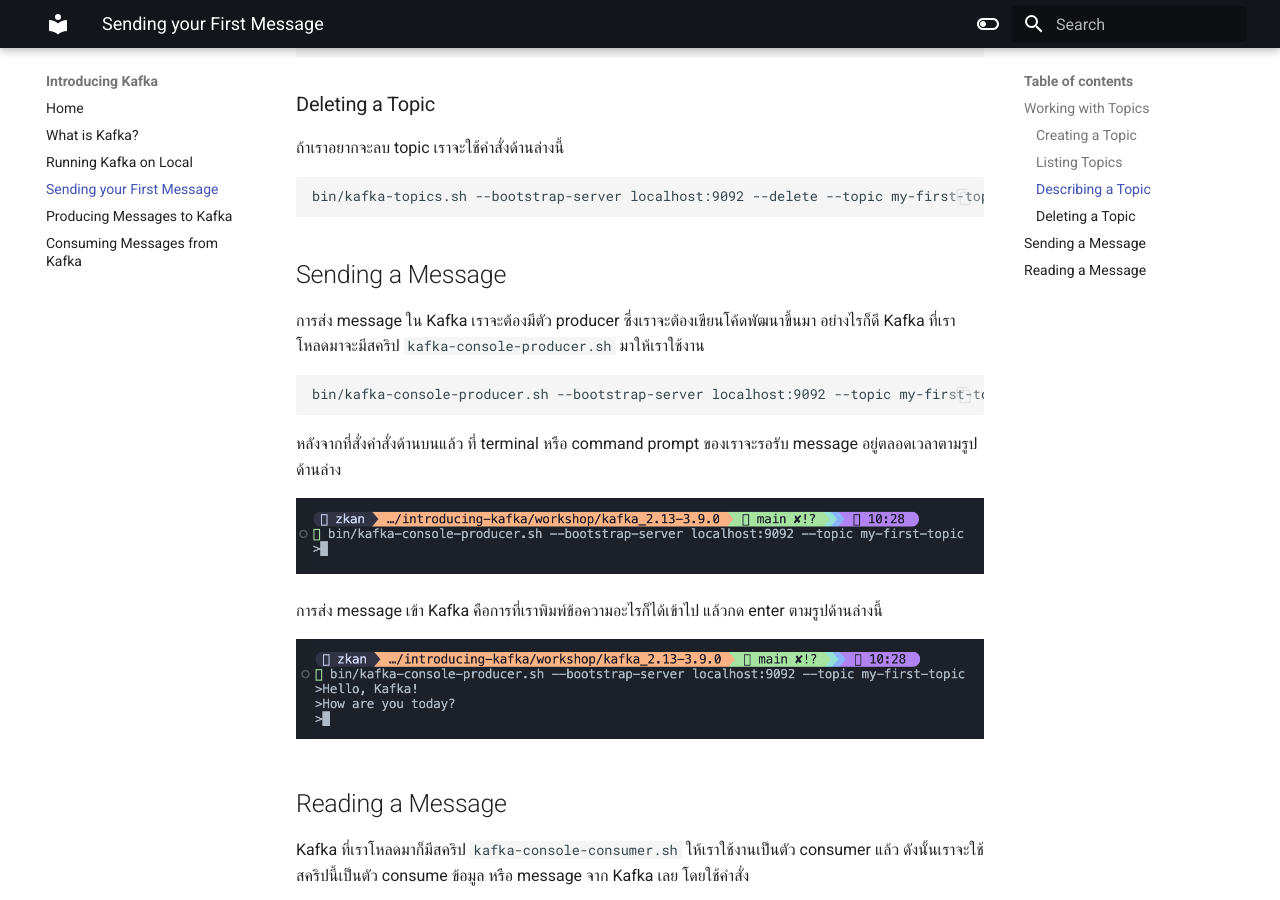
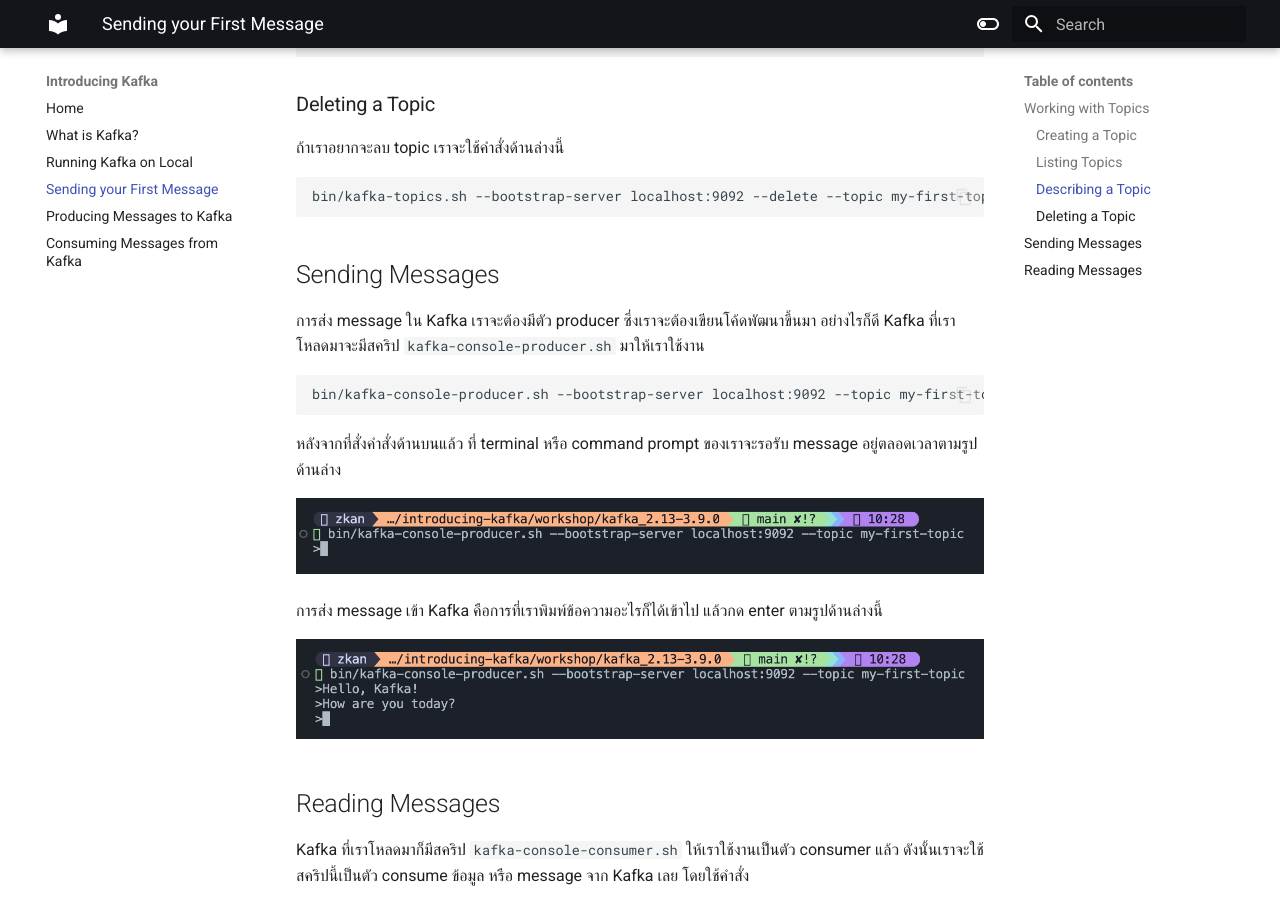
Before and after one commit to zkan/introducing-kafka, an MkDocs documentation site: the page built from docs/sending-your-first-message.md, in a window 1280 px wide and 900 px high, scrolled down 886 px. Built offline with MkDocs 1.6.1 and Material for MkDocs 9.7.7, drawn with Linux system fonts in a browser that asks for light colours.

Commit message:
Revise headers

````diff
--- a/docs/sending-your-first-message.md
+++ b/docs/sending-your-first-message.md
@@ -42,7 +42,7 @@
 bin/kafka-topics.sh --bootstrap-server localhost:9092 --delete --topic my-first-topic
 ```
 
-## Sending a Message
+## Sending Messages
 
 การส่ง message ใน Kafka เราจะต้องมีตัว producer ซึ่งเราจะต้องเขียนโค้ดพัฒนาขึ้นมา อย่างไรก็ดี Kafka ที่เราโหลดมาจะมีสคริป `kafka-console-producer.sh` มาให้เราใช้งาน
 
@@ -58,7 +58,7 @@
 
 ![Producing messages](img/producing-messages.png)
 
-## Reading a Message
+## Reading Messages
 
 Kafka ที่เราโหลดมาก็มีสคริป `kafka-console-consumer.sh` ให้เราใช้งานเป็นตัว consumer แล้ว ดังนั้นเราจะใช้สคริปนี้เป็นตัว consume ข้อมูล หรือ message จาก Kafka เลย โดยใช้คำสั่ง
 
````
